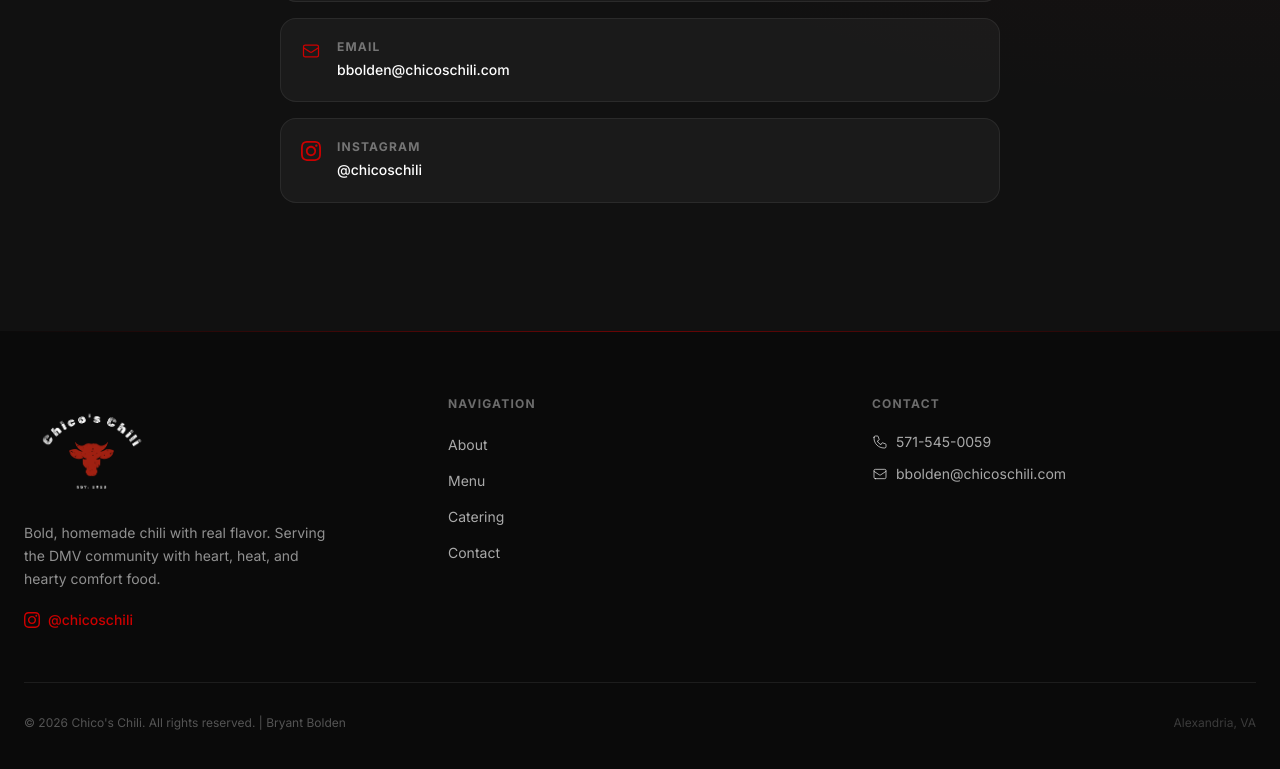
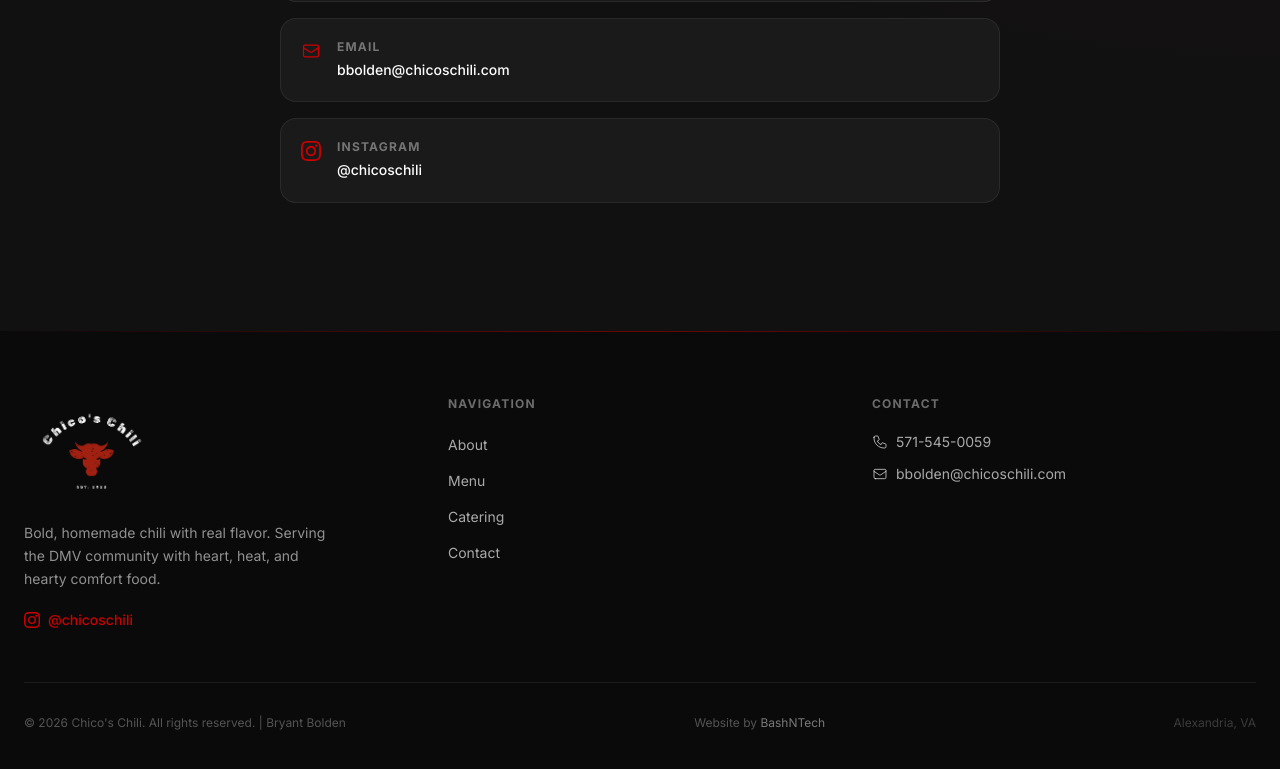
Before and after one commit to karlboyd3/chicoschili, a Next.js app: page / in a window 1280 px wide. Shown: the part 5436-6205 px from the top of the page. Built offline with nearby package versions, Linux system fonts and the light colour scheme.

Commit message:
Add BashNTech credit link to footer

```diff
--- a/components/Footer.tsx
+++ b/components/Footer.tsx
@@ -144,6 +144,19 @@
           </p>
           <p
             className="text-xs"
+            style={{ color: "rgba(255,255,255,0.3)" }}
+          >
+            Website by{" "}
+            <a
+              href="https://www.bashntech.com"
+              className="transition-colors hover:text-white"
+              style={{ color: "rgba(255,255,255,0.45)" }}
+            >
+              BashNTech
+            </a>
+          </p>
+          <p
+            className="text-xs"
             style={{ color: "rgba(255,255,255,0.2)" }}
           >
             Alexandria, VA
```
